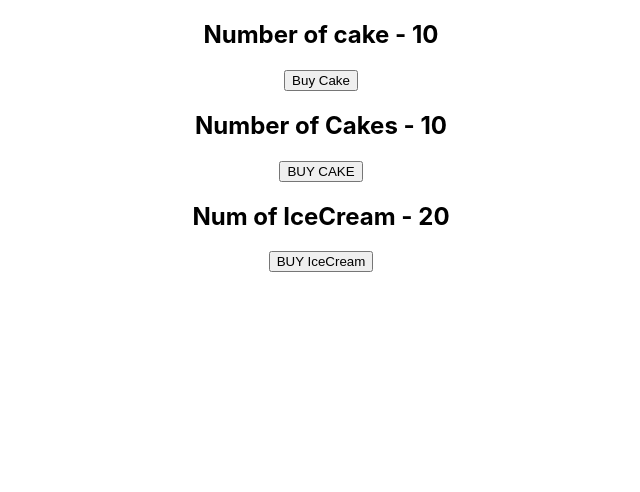
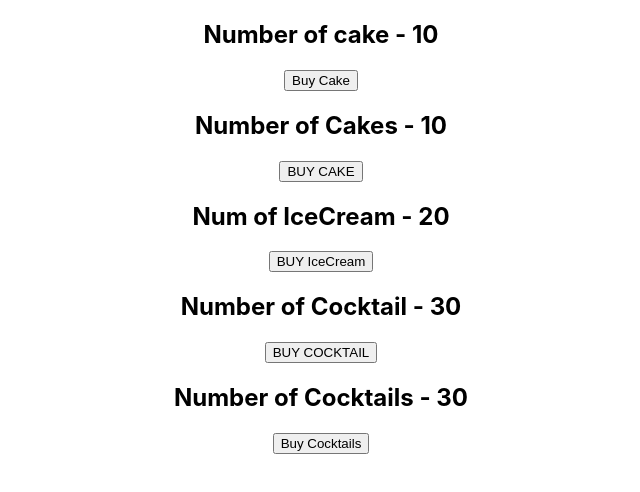
Before and after one commit to Mario-junior95/react-redux, a React (Create React App) app in the folder reactredux/: page / in a window 1280 px wide. Shown: the top 492 px of the page, without its empty margins (319-959 px from the left). Built offline with nearby package versions, Linux system fonts and the light colour scheme.

Commit message:
Simple Practice

```diff
--- a/reactredux/src/App.js
+++ b/reactredux/src/App.js
@@ -5,14 +5,18 @@ import { Provider } from "react-redux";
 import store from "./Components/redux/Cake/Store";
 import HooksCakeContainer from "./Components/HooksCakeContainer";
 import IceCreamContainer from "./Components/IceCreamContainer";
+import CocktailContainer from "./Components/CocktailContainer";
+import HooksCocktailContainer from "./Components/HooksCocktailContainer";
 
 const App = () => {
   return (
     <Provider store={store}>
       <div className="App">
         <CakeContainer />
-        <HooksCakeContainer/>
-        <IceCreamContainer/>
+        <HooksCakeContainer />
+        <IceCreamContainer />
+        <CocktailContainer />
+        <HooksCocktailContainer />
       </div>
     </Provider>
   );
--- /dev/null
+++ b/reactredux/src/Components/CocktailContainer.js
@@ -0,0 +1,27 @@
+import React from "react";
+import { buyIceCream } from "./redux/IceCream/IceCreamAction";
+import { connect } from "react-redux";
+import { buyCocktail } from "./redux/Cocktail/CocktailAction";
+
+const CocktailContainer = (props) => {
+  return (
+    <div>
+      <h2>Number of Cocktail - {props.numOfCocktails} </h2>
+      <button onClick={props.buyCocktail}>BUY COCKTAIL</button>
+    </div>
+  );
+};
+
+const mapStateToProps = (state) => {
+  return { numOfCocktails: state.cocktail.numOfCocktails };
+};
+
+const mapDispatchToProps = (dispatch) => {
+  return {
+    buyCocktail: () => {
+      dispatch(buyCocktail());
+    },
+  };
+};
+
+export default connect(mapStateToProps, mapDispatchToProps)(CocktailContainer);
--- /dev/null
+++ b/reactredux/src/Components/HooksCocktailContainer.js
@@ -0,0 +1,17 @@
+import React from "react";
+import { useDispatch, useSelector } from "react-redux";
+import { buyCocktail } from "./redux/Cocktail/CocktailAction";
+
+const HooksCocktailContainer = () => {
+  const numOfCocktails = useSelector((state) =>
+    state.cocktail.numOfCocktails);
+  const dispatch = useDispatch();
+  return (
+    <div>
+      <h2>Number of Cocktails - {numOfCocktails}</h2>
+      <button onClick={() => dispatch(buyCocktail())}>Buy Cocktails</button>
+    </div>
+  );
+};
+
+export default HooksCocktailContainer;
--- /dev/null
+++ b/reactredux/src/Components/redux/Cocktail/CocktailAction.js
@@ -0,0 +1,7 @@
+import { BUY_COCKTAIL } from "./CocktailType";
+
+export const buyCocktail = () => {
+  return {
+    type: BUY_COCKTAIL,
+  };
+};
--- /dev/null
+++ b/reactredux/src/Components/redux/Cocktail/CocktailReducer.js
@@ -0,0 +1,20 @@
+import { BUY_COCKTAIL } from "./CocktailType";
+
+const initialCocktailState = {
+  numOfCocktails: 30,
+};
+
+const CocktailReducer = (state = initialCocktailState, action) => {
+  switch (action.type) {
+    case BUY_COCKTAIL:
+      return {
+        ...state,
+        numOfCocktails: state.numOfCocktails - 1,
+      };
+
+    default:
+      return state;
+  }
+};
+
+export default CocktailReducer;
--- /dev/null
+++ b/reactredux/src/Components/redux/Cocktail/CocktailType.js
@@ -0,0 +1 @@
+export const BUY_COCKTAIL = "BUY_COCKTAIL";
--- a/reactredux/src/Components/redux/rootReducer.js
+++ b/reactredux/src/Components/redux/rootReducer.js
@@ -1,10 +1,12 @@
 import { combineReducers } from "redux";
 import CakeReducer from "./Cake/CakeReducer";
+import CocktailReducer from "./Cocktail/CocktailReducer";
 import iceCreamReducer from "./IceCream/IceCreamReducer";
 
 const rootReducer = combineReducers({
   cake: CakeReducer,
   iceCream: iceCreamReducer,
+  cocktail: CocktailReducer,
 });
 
 export default rootReducer;
```
Also changed, not shown: reactredux/src/Components/redux/index.js (deleted).
